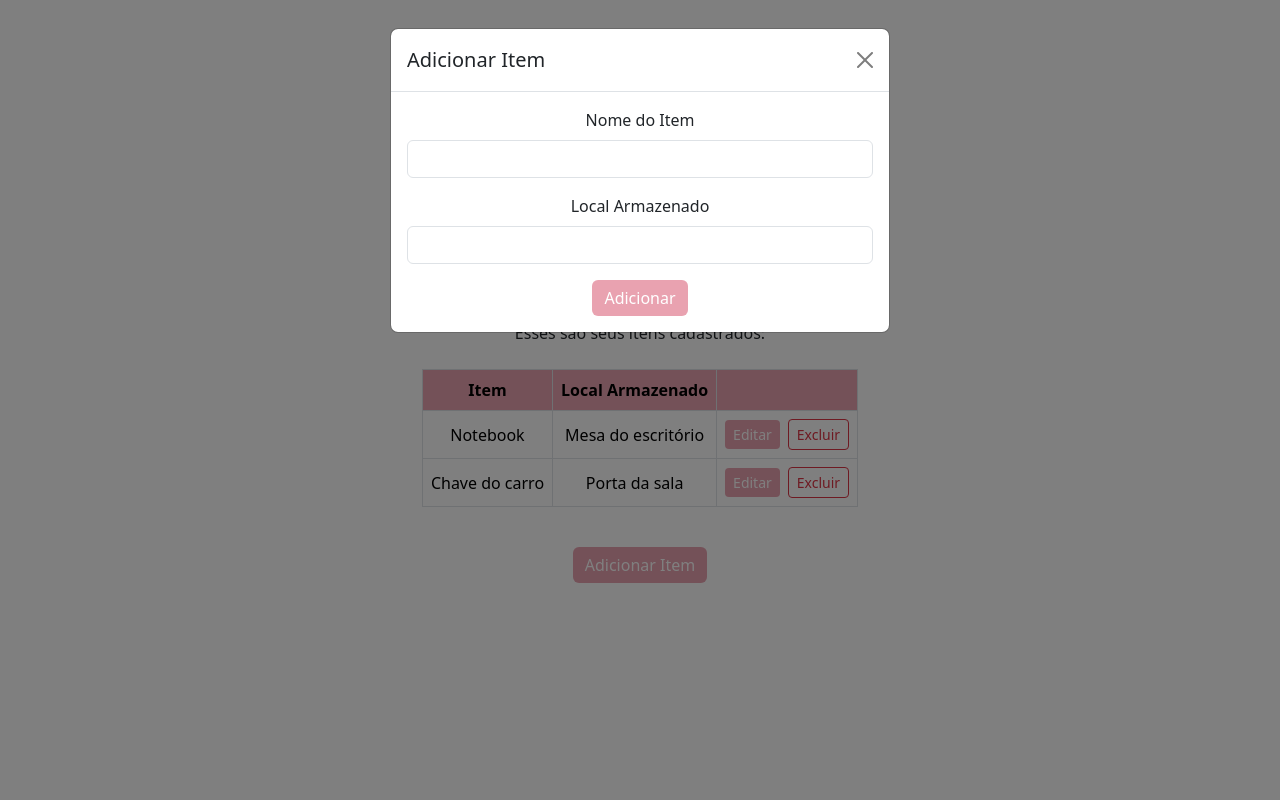
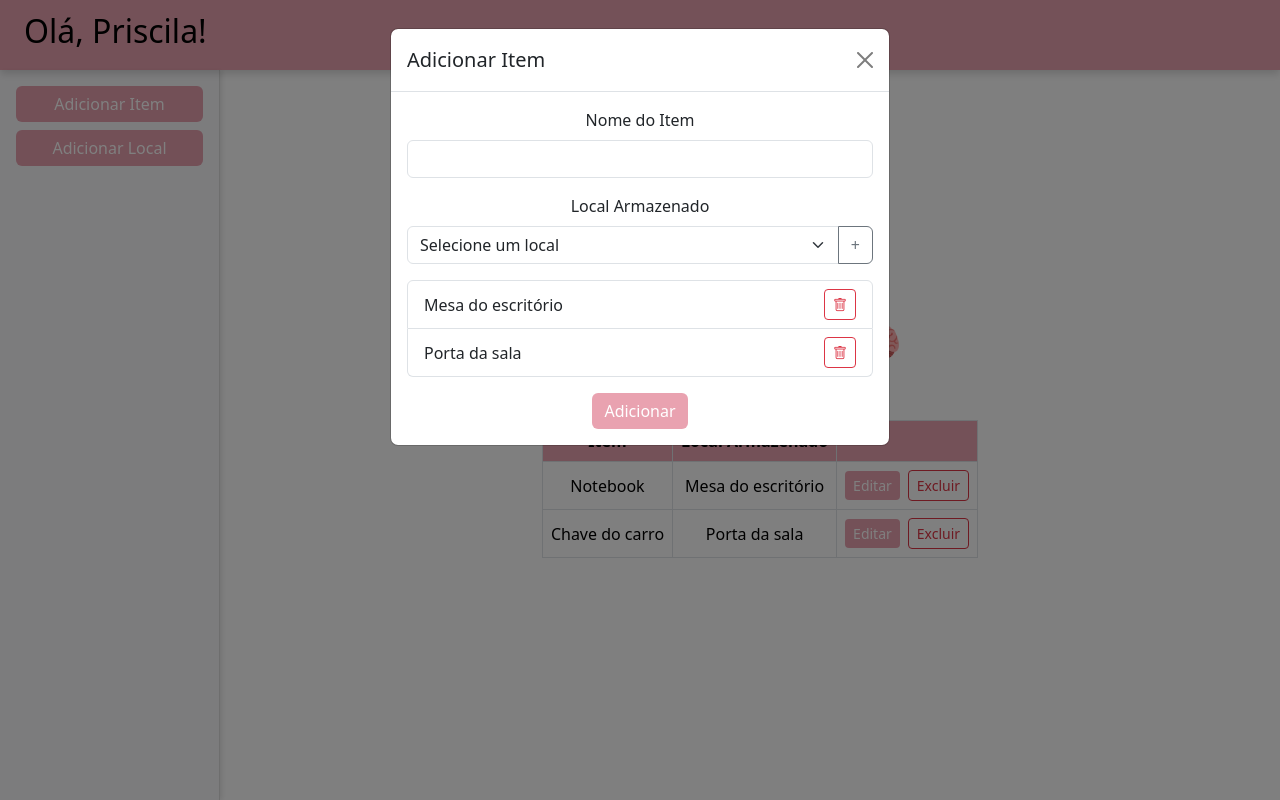
Before and after one commit to PriscilaNegro/My_Memory, a Vue app in the folder url-shortener-frontend/: page /dashboard in a window 1280 px wide. Both pictures are taken after a click on the button "Adicionar Item". Built offline with nearby package versions, Linux system fonts and the light colour scheme.

Commit message:
Melhorias no layout da página

```diff
--- a/url-shortener-frontend/src/views/Dashboard.vue
+++ b/url-shortener-frontend/src/views/Dashboard.vue
@@ -1,6 +1,17 @@
 <template>
-  <div class="container mt-5">
-    <h1>Olá, {{ user.name }} 🧠</h1>
+  <div>
+    <header class="fixed-header d-flex align-items-center px-4">
+      <h1 class="header-title">Olá, {{ user.name }}!</h1>
+    </header>
+
+    <aside class="sidebar d-flex flex-column p-3">
+      <button class="btn btn-primary mb-2" @click="openAddModal">Adicionar Item</button>
+      <button class="btn btn-secondary" @click="openLocationModal">Adicionar Local</button>
+    </aside>
+
+    <div class="main-wrapper d-flex justify-content-center">
+      <div class="container main-content">
+        <h1>My Memory 🧠</h1>
         <p class="mb-4">Esses são seus itens cadastrados:</p>
 
         <div v-if="items.length">
@@ -17,18 +28,8 @@
                 <td>{{ item.name }}</td>
                 <td>{{ item.location }}</td>
                 <td>
-              <button
-                class="btn btn-sm btn-warning me-2"
-                @click="openEditModal(item)"
-              >
-                Editar
-              </button>
-              <button
-                class="btn btn-sm btn-outline-danger"
-                @click="openDeleteModal(item)"
-              >
-                Excluir
-              </button>
+                  <button class="btn btn-sm btn-warning me-2" @click="openEditModal(item)">Editar</button>
+                  <button class="btn btn-sm btn-outline-danger" @click="openDeleteModal(item)">Excluir</button>
                 </td>
               </tr>
             </tbody>
@@ -38,82 +39,92 @@
         <div v-else class="mt-3 alert alert-warning">
           Você ainda não cadastrou nenhum item.
         </div>
+      </div>
+    </div>
 
-    <!-- Botão para abrir modal de adicionar -->
-    <button class="btn btn-primary mt-4" @click="openAddModal">
-      Adicionar Item
-    </button>
-
-    <!-- Modal Adicionar -->
     <div class="modal fade" id="addModal" tabindex="-1">
       <div class="modal-dialog">
         <div class="modal-content">
           <div class="modal-header">
             <h5 class="modal-title">Adicionar Item</h5>
-            <button
-              type="button"
-              class="btn-close"
-              data-bs-dismiss="modal"
-            ></button>
+            <button type="button" class="btn-close" data-bs-dismiss="modal"></button>
           </div>
           <div class="modal-body">
             <form @submit.prevent="saveNewItem">
               <div class="mb-3">
                 <label class="form-label">Nome do Item</label>
-                <input
-                  v-model="newItem.name"
-                  type="text"
-                  class="form-control"
-                  required
-                />
+                <input v-model="newItem.name" type="text" class="form-control" required />
               </div>
               <div class="mb-3">
                 <label class="form-label">Local Armazenado</label>
-                <input
-                  v-model="newItem.location"
-                  type="text"
-                  class="form-control"
-                  required
-                />
+                <div class="input-group">
+                  <select v-model="newItem.location" class="form-select" required>
+                    <option disabled value="">Selecione um local</option>
+                    <option v-for="loc in locations" :key="loc" :value="loc">{{ loc }}</option>
+                  </select>
+                  <button class="btn btn-outline-secondary" type="button" @click="openLocationModal">+</button>
                 </div>
-              <button type="submit" class="btn btn-primary">Adicionar</button>
+              </div>
+
+              <ul class="list-group mt-2">
+                <li
+                  v-for="(loc, index) in locations"
+                  :key="loc"
+                  class="list-group-item d-flex justify-content-between align-items-center"
+                >
+                  {{ loc }}
+                  <button class="btn btn-sm btn-outline-danger" @click="deleteLocation(index)">
+                    <i class="bi bi-trash"></i>
+                  </button>
+                </li>
+              </ul>
+
+              <button type="submit" class="btn btn-primary mt-3">Adicionar</button>
             </form>
           </div>
         </div>
       </div>
     </div>
 
-    <!-- Modal Editar -->
+    <div class="modal fade" id="locationModal" tabindex="-1">
+      <div class="modal-dialog">
+        <div class="modal-content">
+          <div class="modal-header">
+            <h5 class="modal-title">Adicionar Local</h5>
+            <button type="button" class="btn-close" data-bs-dismiss="modal"></button>
+          </div>
+          <div class="modal-body">
+            <form @submit.prevent="saveNewLocation">
+              <div class="mb-3">
+                <label class="form-label">Nome do Local</label>
+                <input v-model="newLocation" type="text" class="form-control" required />
+              </div>
+              <button type="submit" class="btn btn-primary">Adicionar Local</button>
+            </form>
+          </div>
+        </div>
+      </div>
+    </div>
+
     <div class="modal fade" id="editModal" tabindex="-1">
       <div class="modal-dialog">
         <div class="modal-content">
           <div class="modal-header">
             <h5 class="modal-title">Editar Item</h5>
-            <button
-              type="button"
-              class="btn-close"
-              data-bs-dismiss="modal"
-            ></button>
+            <button type="button" class="btn-close" data-bs-dismiss="modal"></button>
           </div>
           <div class="modal-body">
             <form @submit.prevent="updateItem">
               <div class="mb-3">
                 <label class="form-label">Nome do Item</label>
-                <input
-                  v-model="selectedItem.name"
-                  type="text"
-                  class="form-control"
-                  required
-                />
+                <input v-model="selectedItem.name" type="text" class="form-control" required />
               </div>
               <div class="mb-3">
                 <label class="form-label">Local Armazenado</label>
-                <input
-                  v-model="selectedItem.location"
-                  type="text"
-                  class="form-control"
-                  required
-                />
+                <select v-model="selectedItem.location" class="form-select" required>
+                  <option disabled value="">Selecione um local</option>
+                  <option v-for="loc in locations" :key="loc" :value="loc">{{ loc }}</option>
+                </select>
               </div>
               <button type="submit" class="btn btn-primary">Salvar</button>
             </form>
@@ -122,26 +133,19 @@
       </div>
     </div>
 
-    <!-- Modal Excluir -->
     <div class="modal fade" id="deleteModal" tabindex="-1">
       <div class="modal-dialog modal-dialog-centered">
         <div class="modal-content">
           <div class="modal-header">
             <h5 class="modal-title text-danger">Excluir Item</h5>
-            <button
-              type="button"
-              class="btn-close"
-              data-bs-dismiss="modal"
-            ></button>
+            <button type="button" class="btn-close" data-bs-dismiss="modal"></button>
           </div>
           <div class="modal-body">
             Tem certeza que deseja excluir o item
             <strong>{{ itemToDelete?.name }}</strong>?
           </div>
           <div class="modal-footer">
-            <button class="btn btn-secondary" data-bs-dismiss="modal">
-              Cancelar
-            </button>
+            <button class="btn btn-secondary" data-bs-dismiss="modal">Cancelar</button>
             <button class="btn btn-danger" @click="confirmDelete">Excluir</button>
           </div>
         </div>
@@ -160,46 +164,41 @@ const items = ref([
   { id: 2, name: "Chave do carro", location: "Porta da sala" },
 ]);
 
-// Novo item
+const locations = ref(["Mesa do escritório", "Porta da sala"]);
+const newLocation = ref("");
+
 const newItem = ref({ name: "", location: "" });
 let addModal = null;
 
 const selectedItem = ref({ id: null, name: "", location: "" });
+let editModal = null;
+
 const itemToDelete = ref(null);
-
-let editModal = null;
 let deleteModal = null;
 
-// Abrir modal de adicionar
+let locationModal = null;
+
 const openAddModal = () => {
   newItem.value = { name: "", location: "" };
-  if (!addModal) {
-    addModal = new bootstrap.Modal(document.getElementById("addModal"));
-  }
+  if (!addModal) addModal = new bootstrap.Modal(document.getElementById("addModal"));
   addModal.show();
 };
 
-// Salvar novo item
 const saveNewItem = () => {
-  const id = items.value.length
-    ? Math.max(...items.value.map((i) => i.id)) + 1
-    : 1;
+  const id = items.value.length ? Math.max(...items.value.map(i => i.id)) + 1 : 1;
   items.value.push({ id, ...newItem.value });
   localStorage.setItem("items", JSON.stringify(items.value));
   addModal.hide();
 };
 
-// Editar
 const openEditModal = (item) => {
   selectedItem.value = { ...item };
-  if (!editModal) {
-    editModal = new bootstrap.Modal(document.getElementById("editModal"));
-  }
+  if (!editModal) editModal = new bootstrap.Modal(document.getElementById("editModal"));
   editModal.show();
 };
 
 const updateItem = () => {
-  const index = items.value.findIndex((i) => i.id === selectedItem.value.id);
+  const index = items.value.findIndex(i => i.id === selectedItem.value.id);
   if (index !== -1) {
     items.value[index] = { ...selectedItem.value };
     localStorage.setItem("items", JSON.stringify(items.value));
@@ -207,28 +206,95 @@ const updateItem = () => {
   editModal.hide();
 };
 
-// Excluir
 const openDeleteModal = (item) => {
   itemToDelete.value = item;
-  if (!deleteModal) {
-    deleteModal = new bootstrap.Modal(document.getElementById("deleteModal"));
-  }
+  if (!deleteModal) deleteModal = new bootstrap.Modal(document.getElementById("deleteModal"));
   deleteModal.show();
 };
 
 const confirmDelete = () => {
   if (itemToDelete.value) {
-    items.value = items.value.filter((i) => i.id !== itemToDelete.value.id);
+    items.value = items.value.filter(i => i.id !== itemToDelete.value.id);
     localStorage.setItem("items", JSON.stringify(items.value));
   }
   deleteModal.hide();
 };
+
+const openLocationModal = () => {
+  newLocation.value = "";
+  if (!locationModal) locationModal = new bootstrap.Modal(document.getElementById("locationModal"));
+  locationModal.show();
+};
+
+const saveNewLocation = () => {
+  locations.value.push(newLocation.value);
+  newItem.value.location = newLocation.value;
+  locationModal.hide();
+};
+
+const deleteLocation = (index) => {
+  const removed = locations.value.splice(index, 1);
+  items.value.forEach(item => {
+    if(item.location === removed[0]) item.location = '';
+  });
+};
 </script>
 
 <style scoped>
+.fixed-header {
+  position: fixed;
+  top: 0;
+  left: 0;
+  width: 100%;
+  height: 70px;
+  background-color: #de7288a8;
+  color: #000;
+  z-index: 1000;
+  display: flex;
+  align-items: center;
+  padding: 0 20px;
+  box-shadow: 0 4px 8px rgba(0,0,0,0.15);
+}
+
+.header-title {
+  font-size: 2rem;
+  font-weight: 500;
+}
+
+.sidebar {
+  position: fixed;
+  top: 70px;
+  left: 0;
+  width: 220px;
+  height: calc(100% - 70px);
+  background-color: #f8f9fa;
+  border-right: 1px solid #ddd;
+  display: flex;
+  flex-direction: column;
+  padding: 20px;
+  box-shadow: 2px 0 5px rgba(0,0,0,0.1);
+  z-index: 900;
+}
+
+.sidebar .btn {
+  width: 100%;
+  font-weight: 500;
+}
+
+.main-wrapper {
+  margin-top: 90px;
+  margin-left: 240px;
+  display: flex;
+  justify-content: center;
+}
+
+.main-content {
+  max-width: 800px;
+}
+
 :deep(.custom-header th) {
   background-color: #de7288a8;
-  color: #000000;
+  color: #000;
 }
 
 .btn-warning {
@@ -253,4 +319,14 @@ const confirmDelete = () => {
 .btn-primary:hover {
   background-color: #e05a75d6;
 }
+
+.btn-secondary {
+  background-color: #de7288a8;
+  border: none;
+  color: #fff;
+}
+
+.btn-secondary:hover {
+  background-color: #e05a75d6;
+}
 </style>
```
Lines whose indentation alone changed are shown as unchanged.
